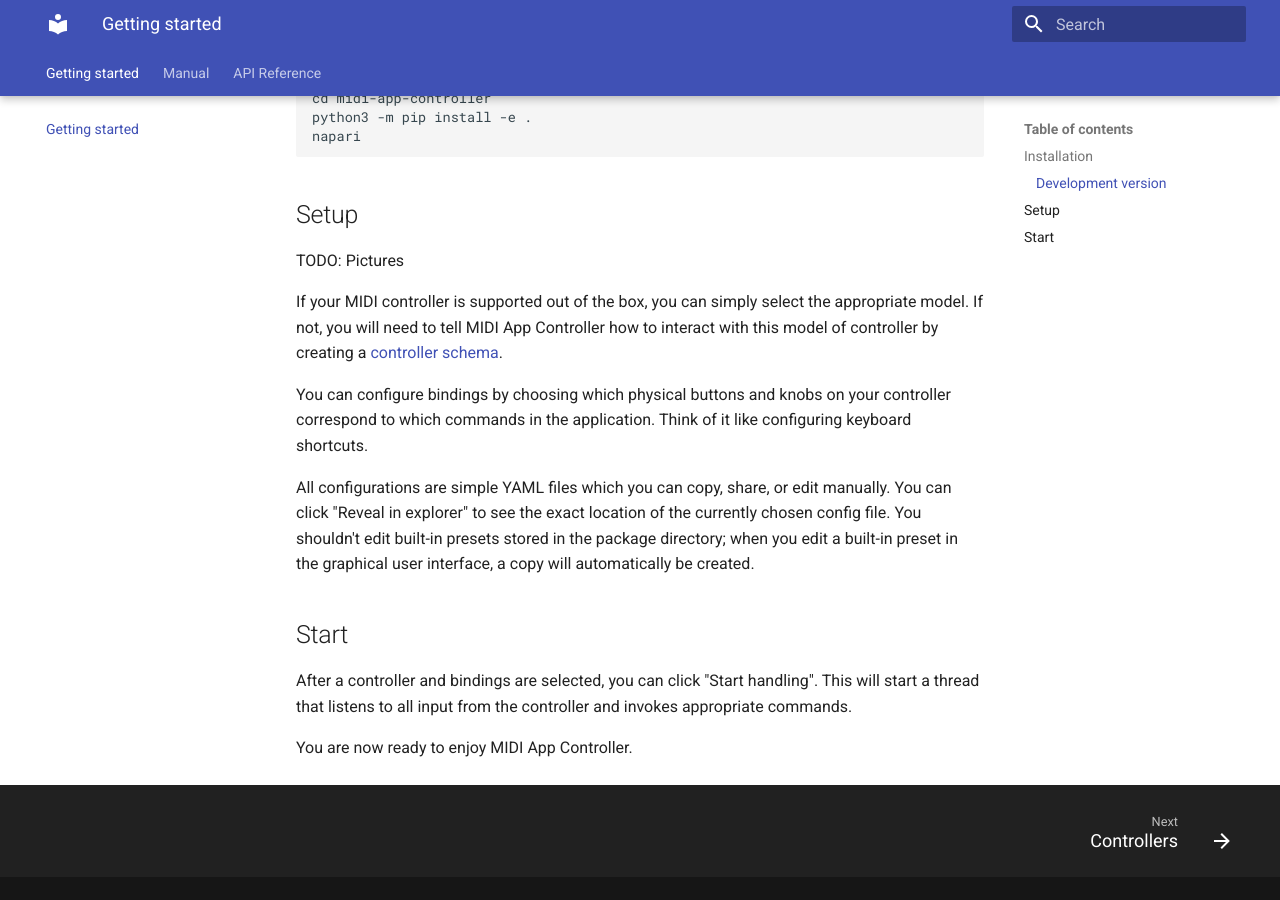
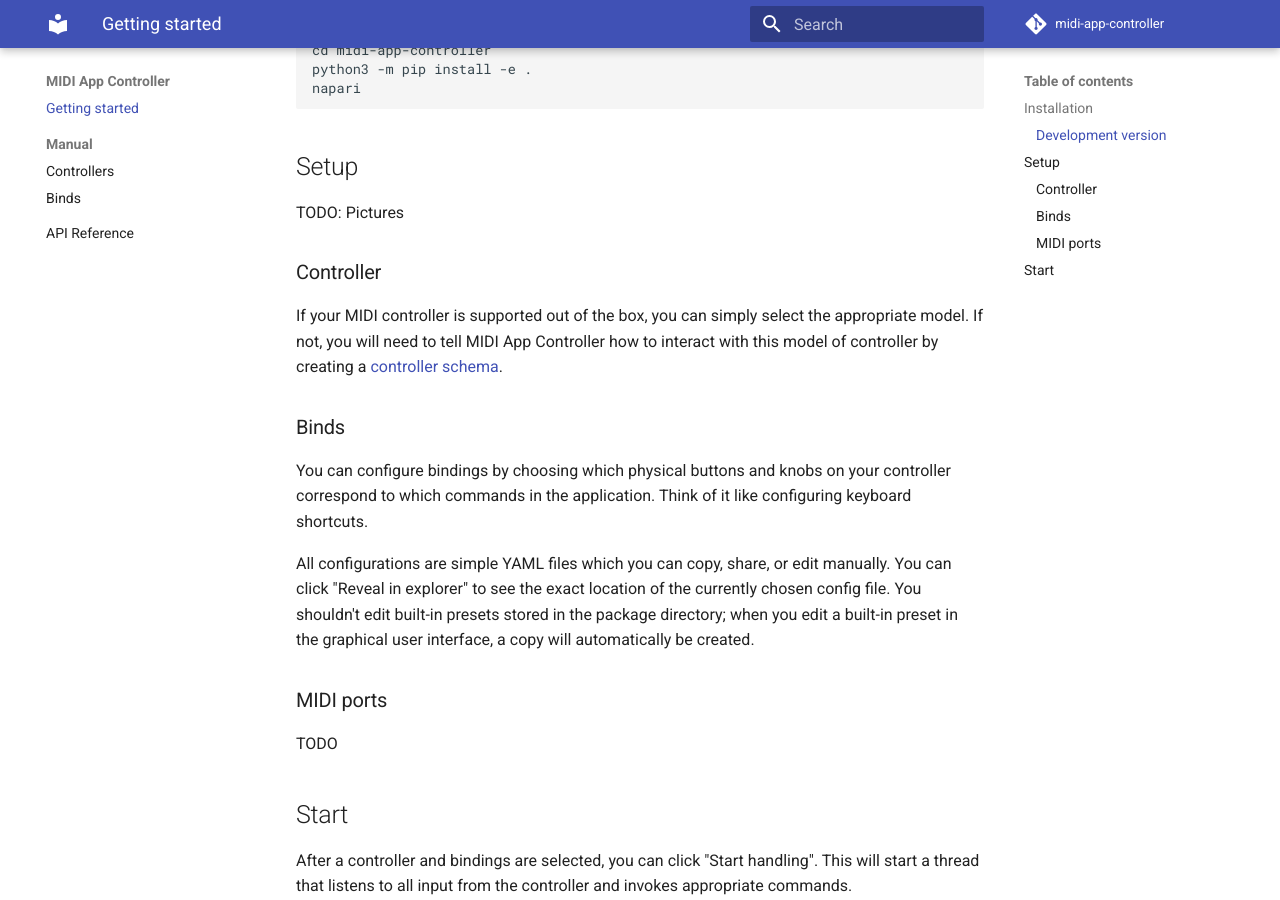
Before and after one commit to napari/midi-app-controller, an MkDocs documentation site: the page built from docs/index.md, in a window 1280 px wide and 900 px high, scrolled down 414 px. Built offline with MkDocs 1.6.1 and Material for MkDocs 9.7.7, drawn with Linux system fonts in a browser that asks for light colours; comment, search, counter and statistics services are not loaded.

```diff
--- a/docs/index.md
+++ b/docs/index.md
@@ -20,11 +20,19 @@ napari
 
 TODO: Pictures
 
+### Controller
+
 If your MIDI controller is supported out of the box, you can simply select the appropriate model. If not, you will need to tell MIDI App Controller how to interact with this model of controller by creating a [controller schema](controllers.md).
+
+### Binds
 
 You can configure bindings by choosing which physical buttons and knobs on your controller correspond to which commands in the application. Think of it like configuring keyboard shortcuts.
 
 All configurations are simple YAML files which you can copy, share, or edit manually. You can click "Reveal in explorer" to see the exact location of the currently chosen config file. You shouldn't edit built-in presets stored in the package directory; when you edit a built-in preset in the graphical user interface, a copy will automatically be created.
+
+### MIDI ports
+
+TODO
 
 ## Start
 
--- a/mkdocs.yml
+++ b/mkdocs.yml
@@ -1,13 +1,14 @@
 site_name: MIDI App Controller
-site_url: https://github.com/midi-app-controller/midi-app-controller/
+repo_url: https://github.com/midi-app-controller/midi-app-controller/
+repo_name: midi-app-controller
 site_author: MIDI App Controller Team
 site_description: Control a Qt application using a USB MIDI controller.
+
 
 # Copied from https://github.com/mkdocstrings/mkdocstrings/blob/main/mkdocs.yml
 theme:
   name: material
   # logo: logo.svg
-  # custom_dir: docs/.overrides
   features:
   - announce.dismiss
   - content.action.edit
@@ -18,8 +19,8 @@ theme:
   - navigation.footer
   - navigation.indexes
   - navigation.sections
-  - navigation.tabs
-  - navigation.tabs.sticky
+  # - navigation.tabs
+  # - navigation.tabs.sticky
   - navigation.top
   - search.highlight
   - search.suggest
@@ -91,8 +92,3 @@ markdown_extensions:
 # - pymdownx.tilde
 - toc:
     permalink: "#"
-
-extra:
-  social:
-  - icon: fontawesome/brands/github
-    link: https://github.com/pawamoy
```
Also changed, not shown: README.md (+6 -0 lines), docs/api_reference.md (+1 -9 lines).
